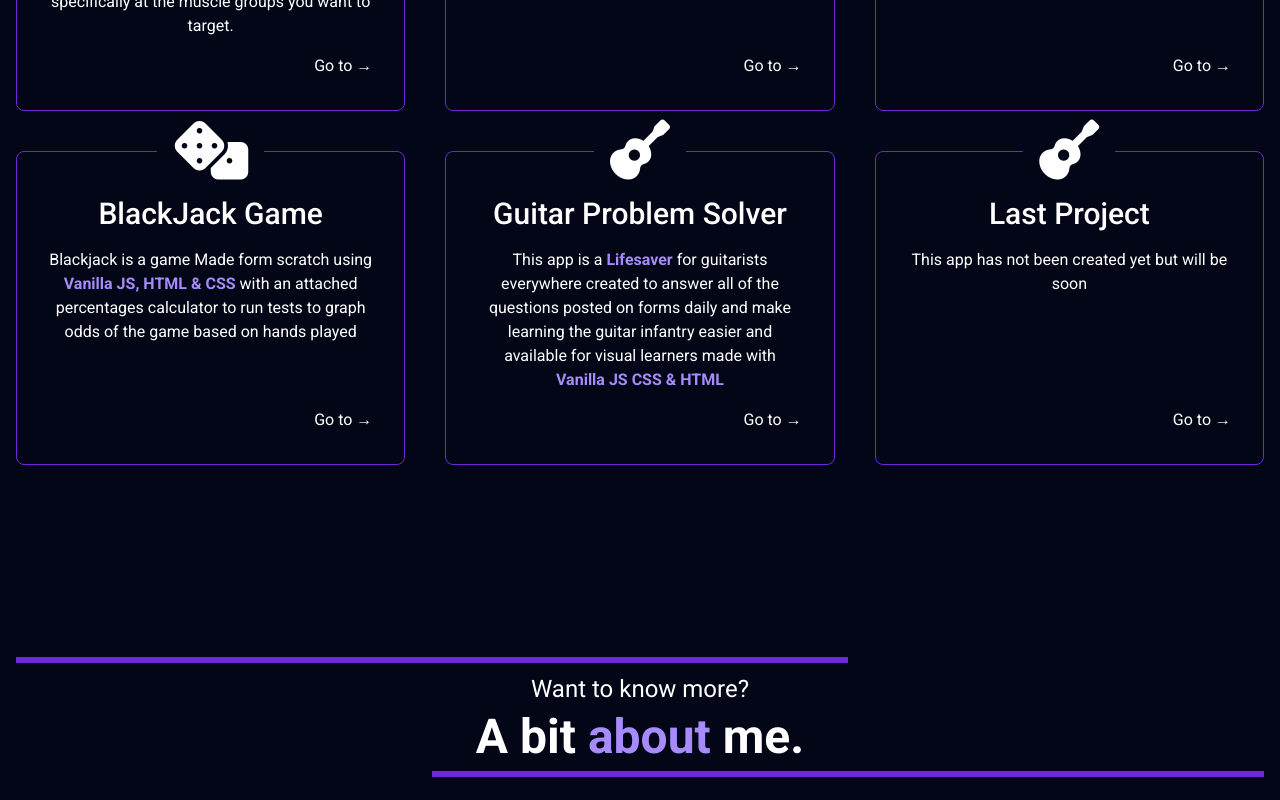
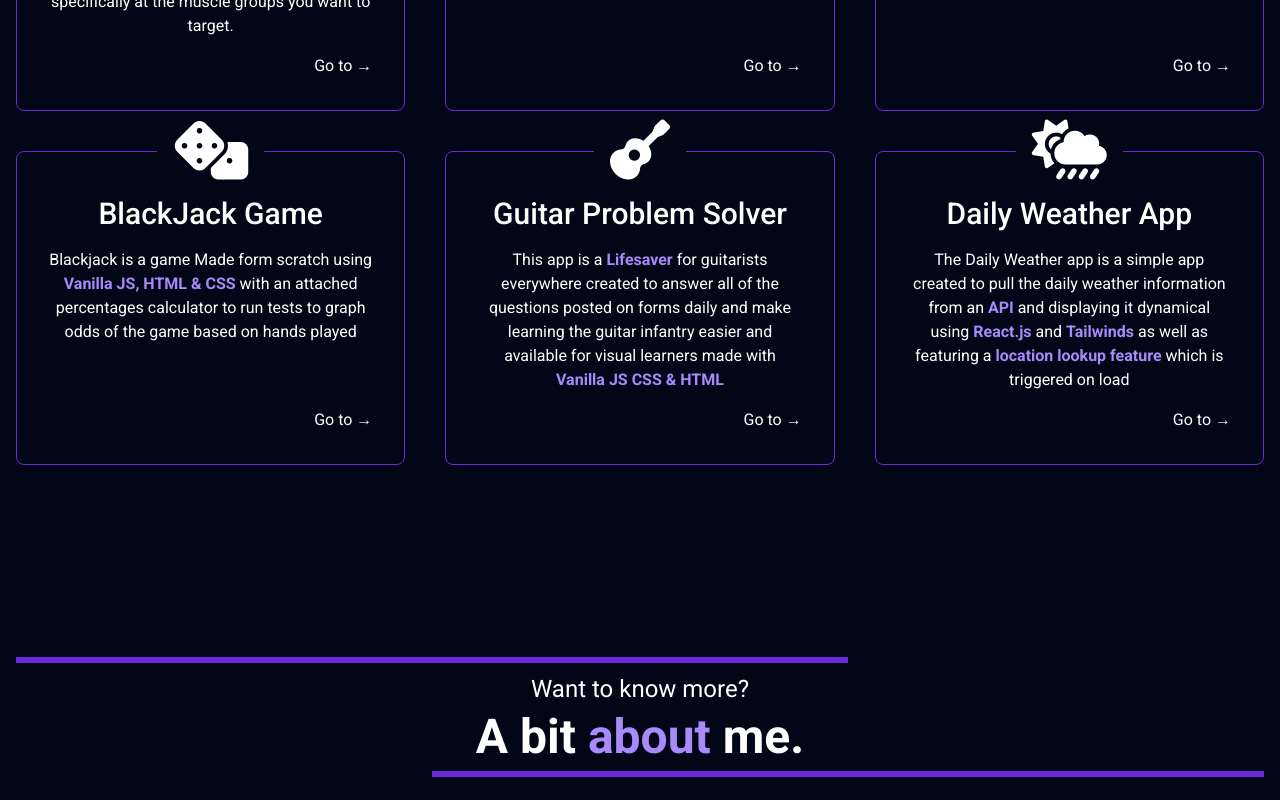
Before and after one commit to deadlykittensgs/tailwind-portfolio, a SvelteKit app: page / in a window 1280 px wide. Shown: the part 1280-2080 px from the top of the page. Built offline with nearby package versions, Linux system fonts and the light colour scheme.

Commit message:
last project added

```diff
--- a/src/components/Main.svelte
+++ b/src/components/Main.svelte
@@ -38,11 +38,11 @@
                 "Guitarist tool to learn quickly",
         },
         {
-            href: "https://remarkable-druid-92d73e.netlify.app/",
-            name: "Last Project",
-            icon: "fa-solid fa-guitar",
+            href: "https://calm-sorbet-5949f6.netlify.app/",
+            name: "Daily Weather App",
+            icon: "fa-solid fa-cloud-sun-rain",
             description:
-                "TBD",
+                "react and tailwind weather app",
         },
 
 
@@ -169,7 +169,9 @@
     </Step>
     <Step step={steps[5]}>
         <p>
-            This app has not been created yet but will be soon
+            The Daily Weather app is a simple app created to pull the daily weather information
+            from an <strong class="text-violet-400">API</strong> and displaying it dynamical using <strong class="text-violet-400">React.js</strong> and <strong class="text-violet-400">Tailwinds</strong> as well as featuring a  <strong class="text-violet-400">location lookup feature </strong>
+            which is triggered on load
         </p>
     </Step>
 </div>
@@ -265,7 +267,7 @@ class="py-20 pt-10 lg:pt-16 lg:py-32 flex flex-col gap-16 sm:gap-20 md:gap-24 re
             <tr class="border-t border-solid border-slate-200">
                 <td
                     class="border-r border-solid border-white pl-4 pr-8 py-4 font-semibold text-sm"
-                    >Progamming Ability</td
+                    >Programming Ability</td
                 >
                 <td><i class="fa-solid fa-check text-slate-500" /></td>
                 <td><i class="fa-solid fa-xmark text-slate-500" /></td>
```
Also changed, not shown: 1 other file (tests, documents, lock files or other folders).
